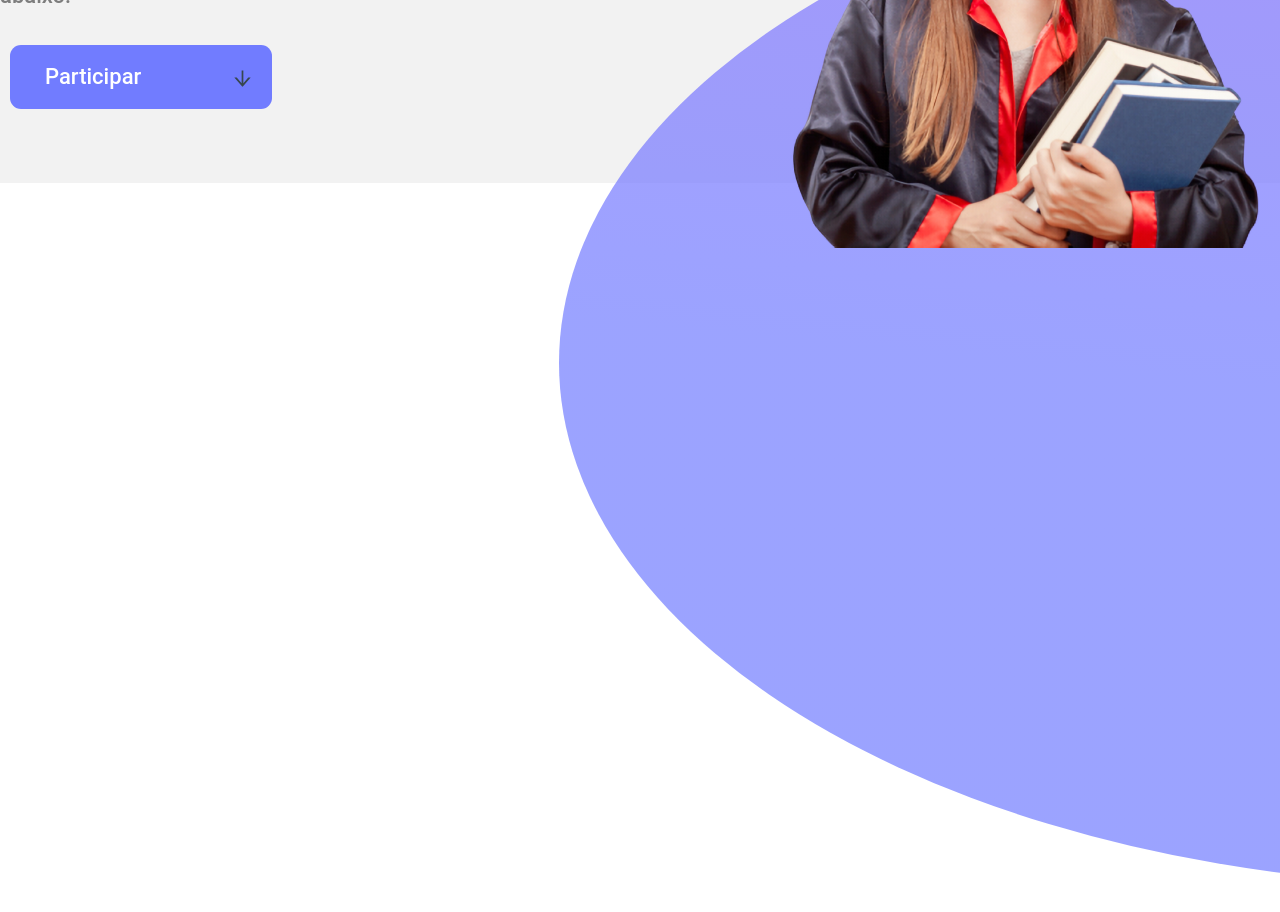
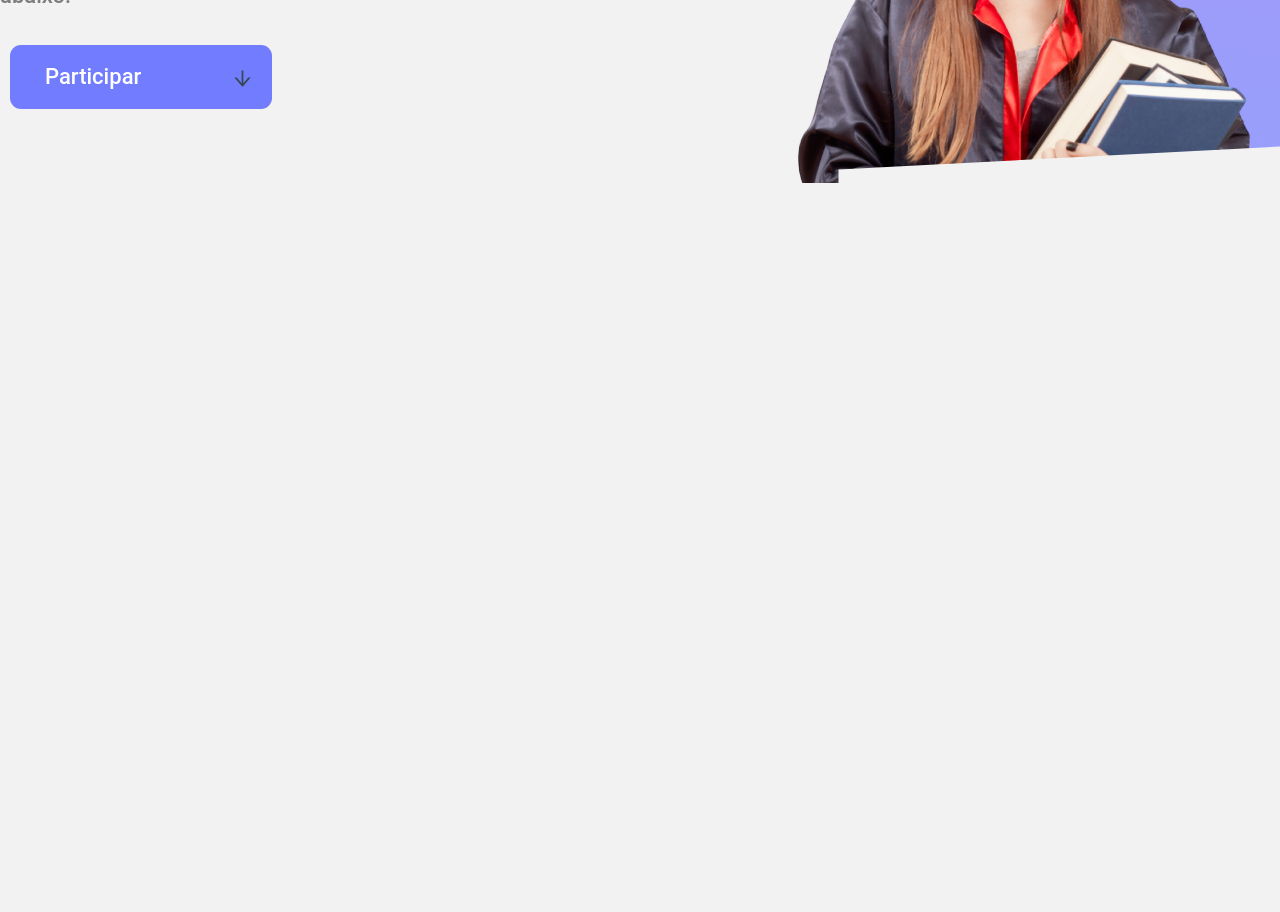
Before and after one commit to Wiilderson/Desafio-Techpeople, a React (Vite) app: page / in a window 1280 px wide. Shown: the part 520-1432 px from the top of the page. Built offline with nearby package versions, Linux system fonts and the light colour scheme.

Commit message:
Feito a divisão das divs entre imagem estudante com bola violeta ao fundo e page compromisso.

```diff
--- /dev/null
+++ b/src/Components/Commitment/Compromisso.tsx
@@ -0,0 +1,12 @@
+import { Container, Divsplit } from "./Styled";
+
+function Compromisso() {
+  return (
+    <>
+      <Container>
+        <Divsplit></Divsplit>
+      </Container>
+    </>
+  );
+}
+export default Compromisso;
--- /dev/null
+++ b/src/Components/Commitment/Styled.ts
@@ -0,0 +1,20 @@
+import styled from "styled-components";
+
+export const Divsplit = styled.div`
+  position: absolute;
+  width: 56%;
+  height: 200px;
+  background-color: #f2f2f2;
+  margin-left: 838px;
+  margin-top: -32px;
+  transform: rotate(-3deg) skew(-3deg);
+`;
+
+export const Container = styled.div`
+  position: absolute;
+  width: 100%;
+  height: 1279px;
+  margin: auto;
+  background-color: #f2f2f2;
+  /* max-width: 1182px; */
+`;
--- a/src/Components/Home/Styled.ts
+++ b/src/Components/Home/Styled.ts
@@ -79,18 +79,24 @@ export const PicturesDiv = styled.div`
   img {
     width: 470px;
     height: 565px;
-    margin-left: 150px;
+    margin-left: 155px;
   }
 `;
 
 export const BallViolet = styled.div`
   width: 1300px;
   img {
-    position: relative;
+    /* position: relative;
     background: transparent;
     width: 1042px;
     height: 1320px;
     left: 559px;
-    top: 20px;
+    top: 20px; */
+    position: relative;
+    background: transparent;
+    width: 794px;
+    height: 1050px;
+    left: 807px;
+    top: -35px;
   }
 `;
--- a/src/Pages/Main.tsx
+++ b/src/Pages/Main.tsx
@@ -1,3 +1,4 @@
+import Compromisso from "../Components/Commitment/Compromisso";
 import Header from "../Components/Header/Header";
 import Home from "../Components/Home";
 
@@ -10,6 +11,7 @@ function Main() {
         <Header />
       </ContainerMain>
       <Home />
+      <Compromisso />
     </>
   );
 }
```
